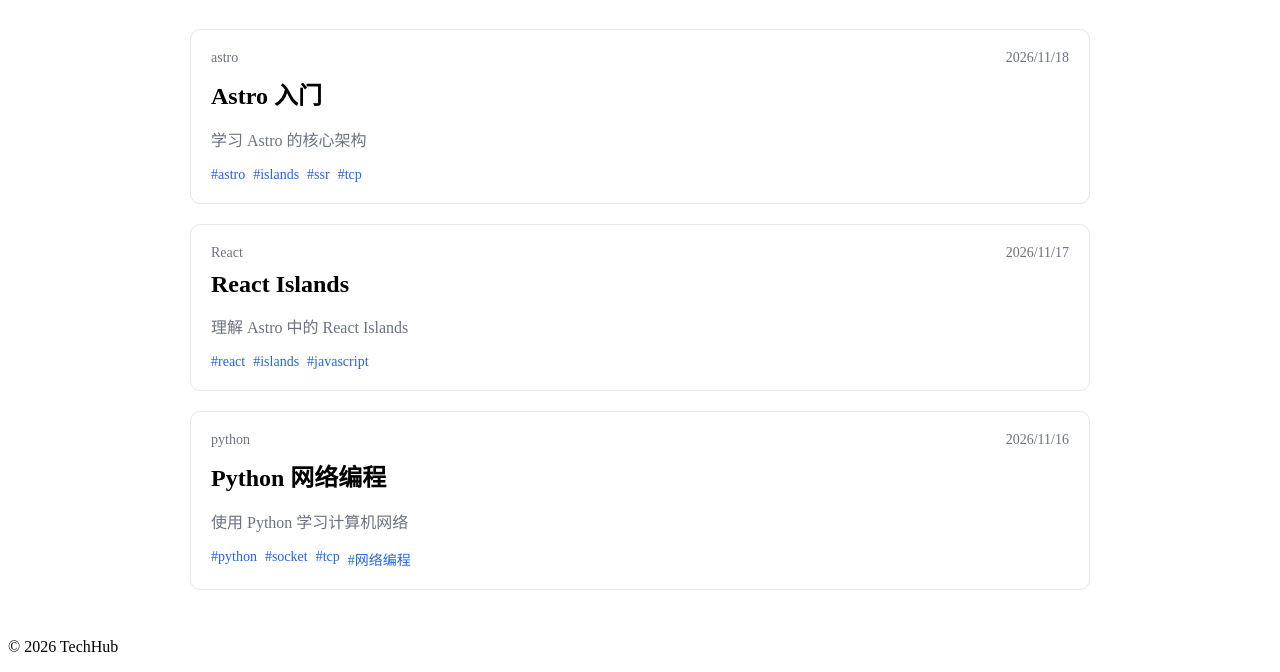
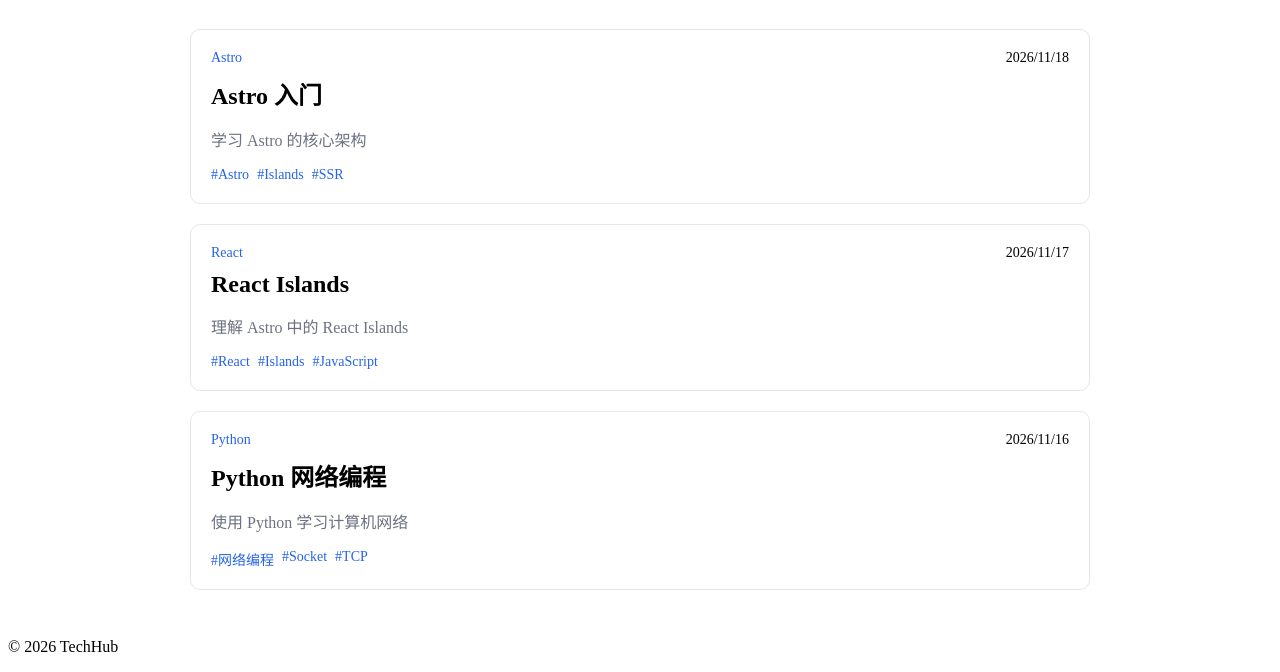
Before and after one commit to huanbin/techhub, an Astro site: page /blog in a window 1280 px wide. Shown: the part 198-870 px from the top of the page. Built offline with nearby package versions, Linux system fonts and the light colour scheme; Astro itself is replaced by a stand-in of ours.

Commit message:
完成第7课，规范文章元数据，实现数据显示与URL分离。

```diff
--- a/src/content.config.ts
+++ b/src/content.config.ts
@@ -12,8 +12,19 @@ const blog = defineCollection({
 		title: z.string(),
 		description: z.string(),
 		pubDate: z.coerce.date(),
-		category: z.string(),
-		tags: z.array(z.string()),
+		//显示和url分离
+		category: z.object({
+			//用于页面显示
+			name: z.string(),
+			//用于url
+			slug: z.string(),
+		}),
+		tags: z.array(
+			z.object({
+				name: z.string(),
+				slug: z.string(),
+			}),
+		),
 		author: z.string(),
 		//草稿
 		draft: z.boolean().default(false),
--- a/src/content/blog/astro.md
+++ b/src/content/blog/astro.md
@@ -2,12 +2,19 @@
 title: "Astro 入门"
 description: "学习 Astro 的核心架构"
 pubDate: 2026-11-18
-category: "astro"
+
+category:
+    name: "Astro"
+    slug: "astro"
+
 tags:
-    - astro
-    - islands
-    - ssr
-    - tcp
+    - name: "Astro"
+      slug: "astro"
+    - name: "Islands"
+      slug: "islands"
+    - name: "SSR"
+      slug: "ssr"
+
 author: "TechHub"
 draft: false
 ---
--- a/src/content/blog/docker.md
+++ b/src/content/blog/docker.md
@@ -2,11 +2,17 @@
 title: "Docker 入门"
 description: "学习 Docker 容器技术"
 pubDate: 2026-11-18
-category: "docker"
+
+category:
+    name: "Docker"
+    slug: "docker"
+
 tags:
-    - docker
-    - linux
-    - devOps
+    - name: "Docker"
+      slug: "docker"
+    - name: "DevOps"
+      slug: "devops"
+
 author: "TechHub"
 draft: true
 ---
--- a/src/content/blog/python.md
+++ b/src/content/blog/python.md
@@ -2,12 +2,19 @@
 title: "Python 网络编程"
 description: "使用 Python 学习计算机网络"
 pubDate: 2026-11-16
-category: "python"
+
+category:
+    name: "Python"
+    slug: "python"
+
 tags:
-    - python
-    - socket
-    - tcp
-    - 网络编程
+    - name: "网络编程"
+      slug: "network"
+    - name: "Socket"
+      slug: "socket"
+    - name: "TCP"
+      slug: "tcp"
+
 author: "TechHub"
 draft: false
 ---
--- a/src/content/blog/react.md
+++ b/src/content/blog/react.md
@@ -2,11 +2,19 @@
 title: "React Islands"
 description: "理解 Astro 中的 React Islands"
 pubDate: 2026-11-17
-category: "React"
+
+category:
+    name: "React"
+    slug: "react"
+
 tags:
-    - react
-    - islands
-    - javascript
+    - name: "React"
+      slug: "react"
+    - name: "Islands"
+      slug: "islands"
+    - name: "JavaScript"
+      slug: "javascript"
+
 author: "TechHub"
 draft: false
 ---
--- a/src/pages/blog/index.astro
+++ b/src/pages/blog/index.astro
@@ -2,12 +2,15 @@
 import BaseLayout from "../../layouts/BaseLayout.astro";
 import { getCollection } from "astro:content";
 
-// 读取所有文章
-const posts = await getCollection("blog",({ data }) => data.draft !== true);
+const posts = await getCollection(
+  "blog",
+  ({ data }) => data.draft !== true
+);
 
-// 按发布日期倒序排列
 const sortedPosts = posts.sort(
-  (a, b) => b.data.pubDate.valueOf() - a.data.pubDate.valueOf()
+  (a, b) =>
+    b.data.pubDate.valueOf() -
+    a.data.pubDate.valueOf()
 );
 ---
 
@@ -18,12 +21,16 @@ const sortedPosts = posts.sort(
       <p>记录技术学习、实践与思考。</p>
     </header>
 
-  <div class="article-list">
+    <div class="article-list">
       {
         sortedPosts.map((post) => (
           <article class="article-card">
             <div class="meta">
-              <span>{post.data.category}</span>
+              <a
+                href={`/category/${post.data.category.slug}`}
+              >
+                {post.data.category.name}
+              </a>
 
               <time>
                 {post.data.pubDate.toLocaleDateString("zh-CN")}
@@ -41,7 +48,9 @@ const sortedPosts = posts.sort(
             <div class="tags">
               {
                 post.data.tags.map((tag) => (
-                  <span>#{tag}</span>
+                  <a href={`/tag/${tag.slug}`}>
+                    #{tag.name}
+                  </a>
                 ))
               }
             </div>
@@ -86,8 +95,12 @@ const sortedPosts = posts.sort(
   .meta {
     display: flex;
     justify-content: space-between;
-    color: #6b7280;
     font-size: 14px;
+  }
+
+  .meta a {
+    color: #2563eb;
+    text-decoration: none;
   }
 
   .article-card p {
@@ -98,7 +111,11 @@ const sortedPosts = posts.sort(
     display: flex;
     gap: 8px;
     flex-wrap: wrap;
-    color: #2563eb;
     font-size: 14px;
   }
+
+  .tags a {
+    color: #2563eb;
+    text-decoration: none;
+  }
 </style>
```
Also changed, not shown: src/pages/category/[category].astro (+17 -10 lines), src/pages/tag/[tag].astro (+20 -11 lines).
